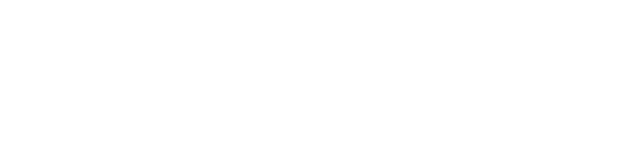
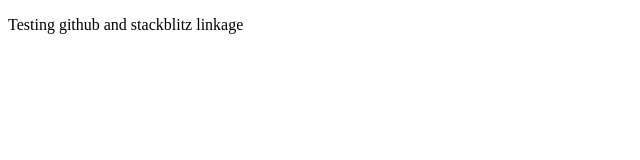
Before and after one commit to FranticFoe/Project-portfolio, a website: page index.html in a window 1280 px wide. Shown: the whole page, without its empty margins (0-640 px from the left). Drawn offline with Linux system fonts and the light colour scheme.

Commit message:
Add intro text

```diff
--- a/index.html
+++ b/index.html
@@ -9,7 +9,7 @@
 </head>
 
 <body>
-
+ <p> Testing github and stackblitz linkage</p>
   <script src="script.js"></script>
 </body>
 
```
